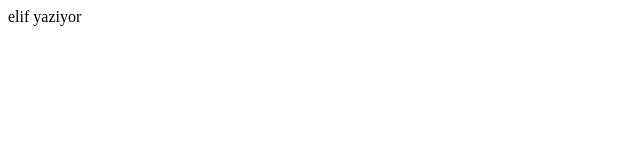
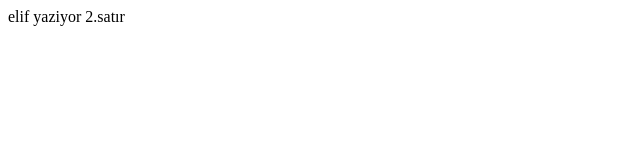
Before and after one commit to DesAbdWis/GitMergeTest, a plain HTML site: page index.html in a window 1280 px wide. Shown: the full height of the page, 0-640 px from the left. Drawn offline with Linux system fonts and the light colour scheme.

Commit message:
eliSATIR

```diff
--- a/index.html
+++ b/index.html
@@ -7,6 +7,7 @@
 </head>
 <body>
     elif yaziyor
+    2.satır
 
 </body>
 </html>
```
